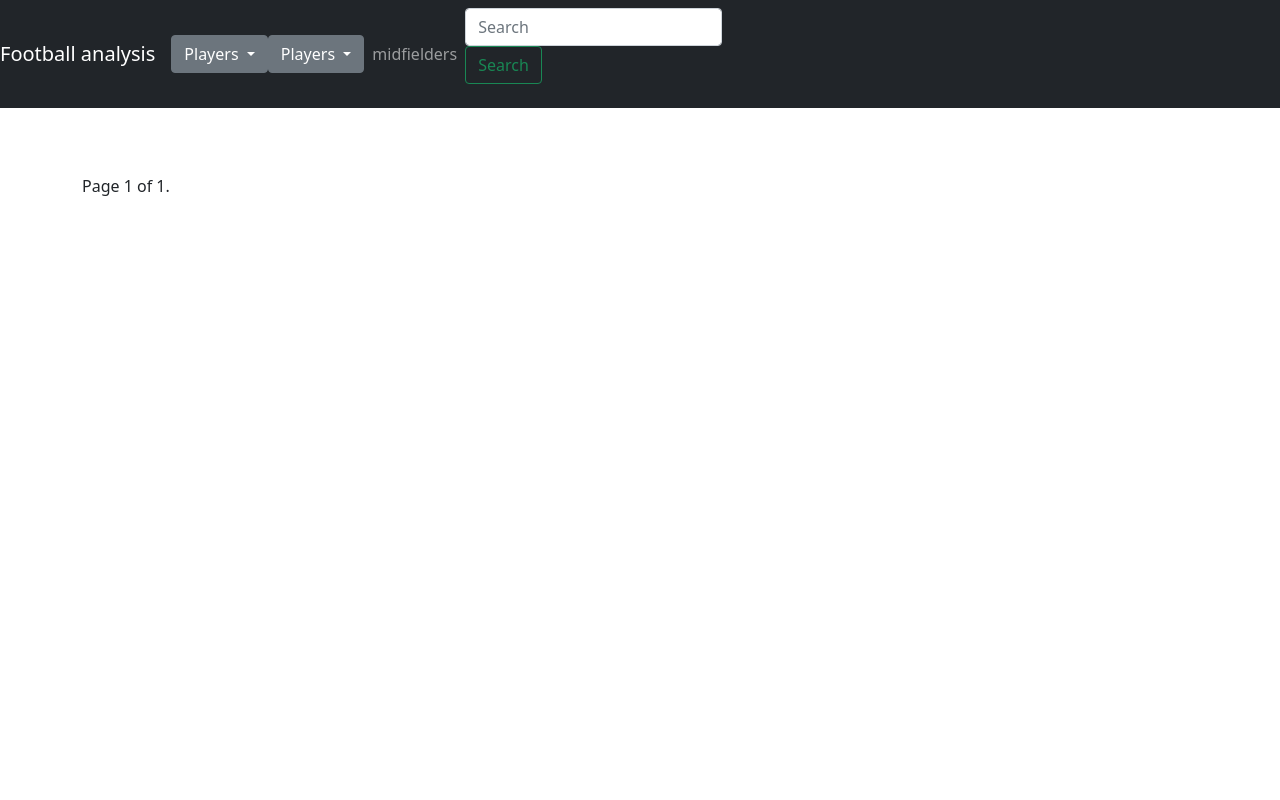
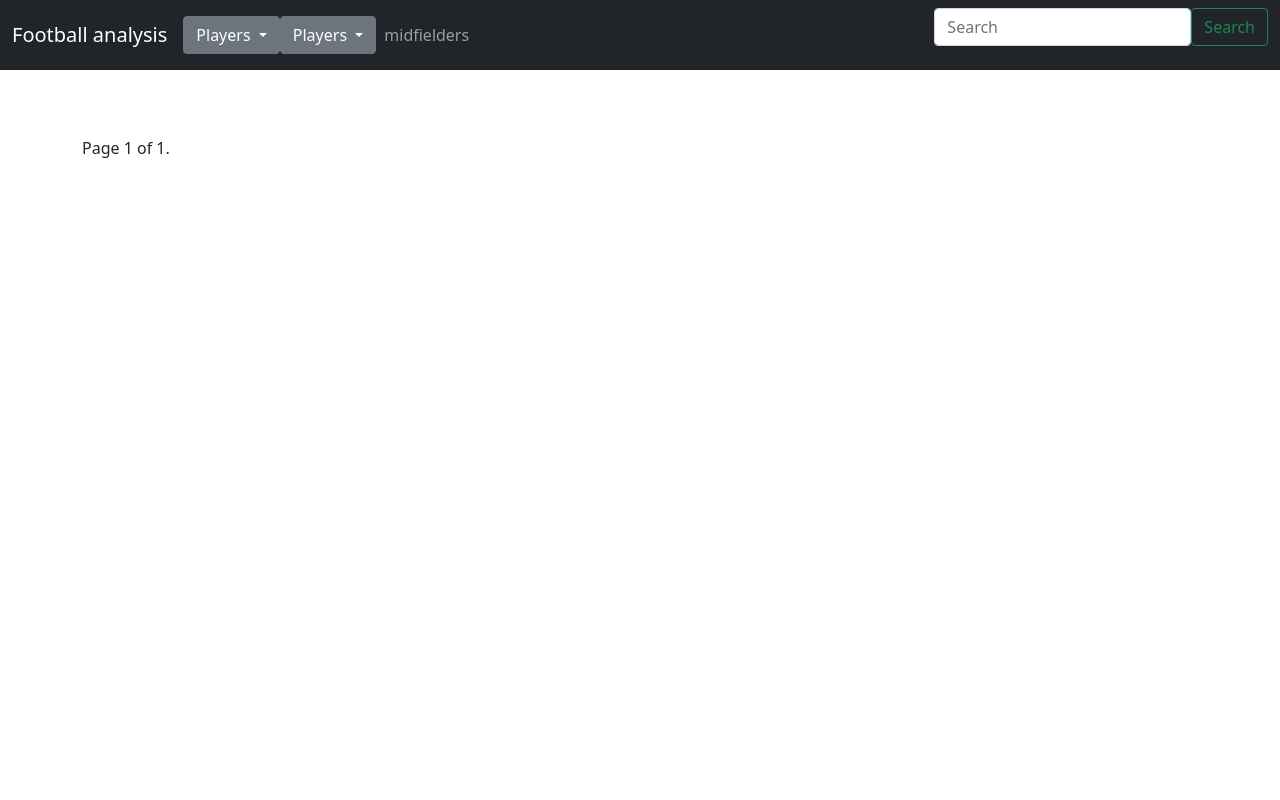
Before and after one commit to Arthemyst/Football_analysis, a Django app: page /players/ in a window 1280 px wide. Run offline with Django 3.2, Linux system fonts and the light colour scheme; data that the repository does not hold is empty.

Commit message:
Feat: Modyfiy navbar in base.html file.

```diff
--- a/src/players/templates/players/base.html
+++ b/src/players/templates/players/base.html
@@ -27,20 +27,22 @@
 
 </head>
 
-<body>
+<body class="d-flex flex-column h-100">
     <style>
         .navbar {
             margin-bottom: 50px !important;
         }
     </style>
 
-
+<header>
     <nav class="navbar navbar-expand-md navbar-dark  bg-dark">
-        <a class="navbar-brand" href="{% url 'home' %}">Football analysis</a>
-        <button class="navbar-toggler" type="button" data-toggle="collapse" data-target="#navbarsExampleDefault"
+        <div class="container-fluid">
+            <a class="navbar-brand" href="{% url 'home' %}">Football analysis</a>
+            <button class="navbar-toggler" type="button" data-toggle="collapse" data-target="#navbarsExampleDefault"
             aria-controls="navbarsExampleDefault" aria-expanded="false" aria-label="Toggle navigation">
             <span class="navbar-toggler-icon"></span>
-        </button>
+            </button>
+        <div class="collapse navbar-collapse" id="navbarCollapse">
         <div class="dropdown">
             <button class="btn btn-secondary dropdown-toggle" type="button" id="dropdownMenuButton1"
                 data-bs-toggle="dropdown" aria-expanded="false">
@@ -64,6 +66,7 @@
 
 
 
+
             </ul>
             <ul class="navbar-nav mr-auto">
                 <li class="nav-item active">
@@ -71,13 +74,18 @@
                 </li>
 
             </ul>
-            <form class="form-inline mt-2 mt-md-0">
+        </div>
+
+        <form class="d-flex">
                 <input class="form-control mr-sm-2" type="text" placeholder="Search" aria-label="Search">
                 <button class="btn btn-outline-success my-2 my-sm-0" type="submit">Search</button>
             </form>
         </div>
+    </div>
+
+
     </nav>
-
+</header>
     <div class="content container">
         <div class="row">
             <div class="col-md-8">
--- a/src/players/views.py
+++ b/src/players/views.py
@@ -21,7 +21,7 @@ class PlayerDetailView(DetailView):
 
         return context
 
-class MidfielderListView(PlayerListView):
+class MidfielderListView(ListView):
 
     model = Player
     paginate_by = 50
```
